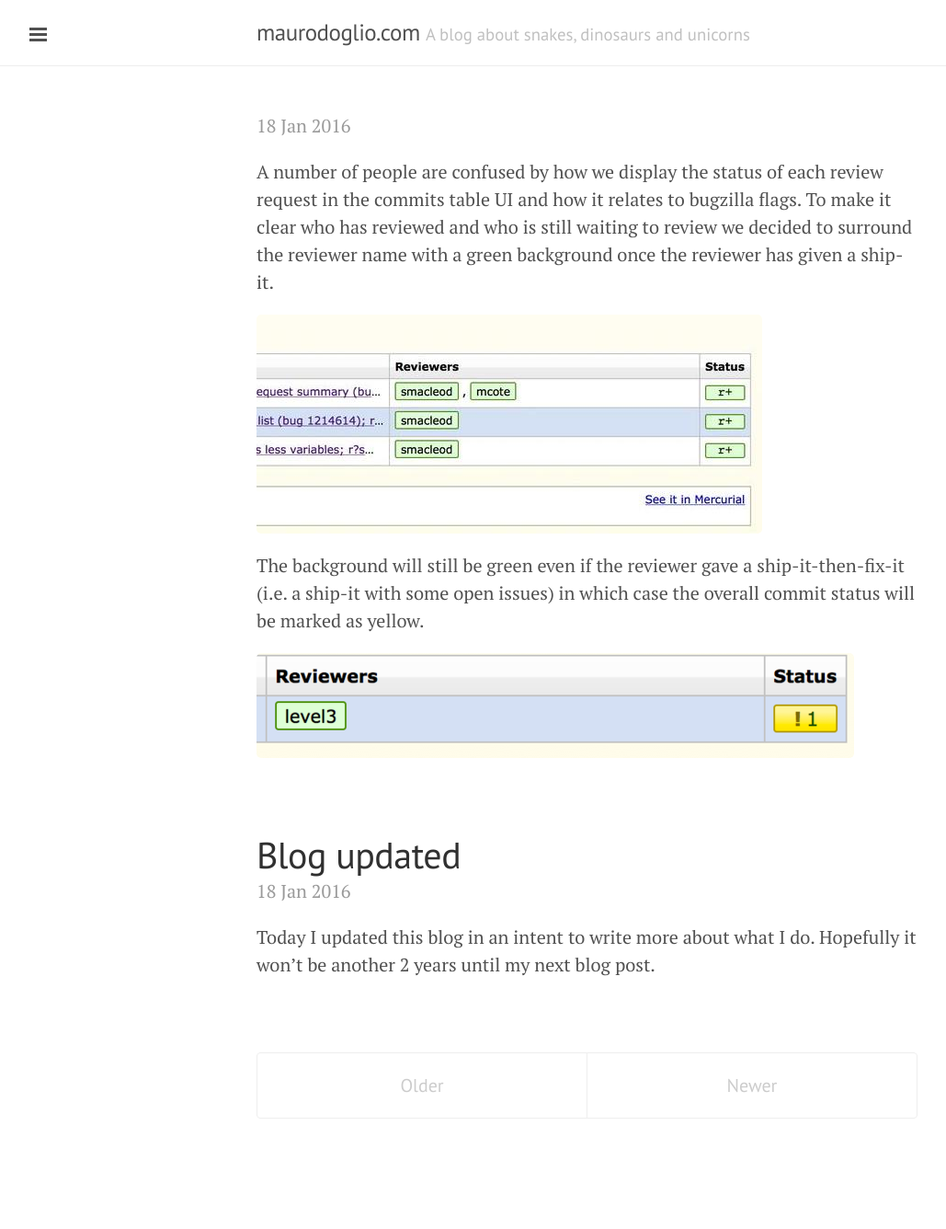
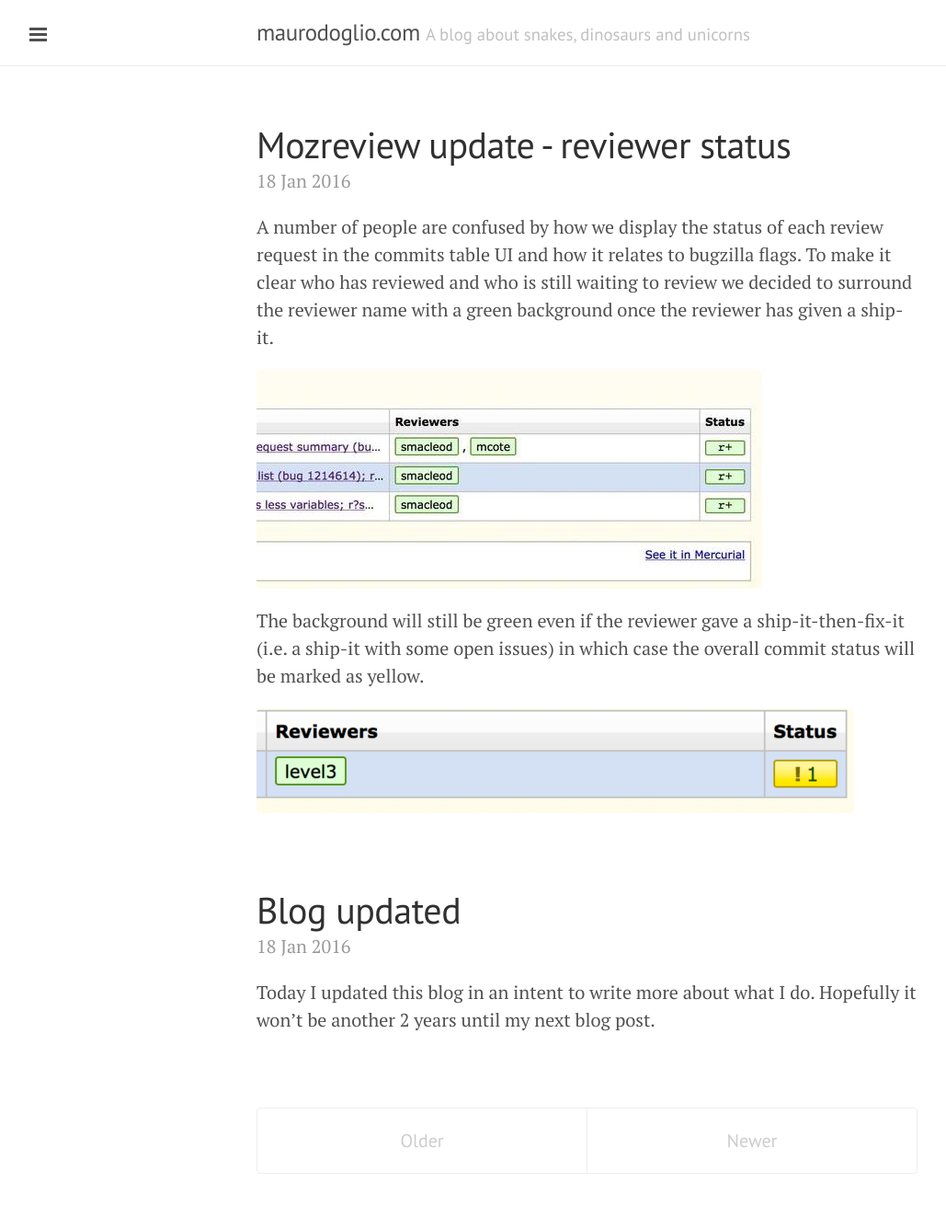
Before and after one commit to maurodoglio/maurodoglio.github.io, a Jekyll site: the page built from index.html, in a window 1280 px wide. Shown: the whole page at 92% size, without its empty margins (1-1030 px from the left). Built offline with Jekyll 4.4.1, drawn with Linux system fonts in a browser that asks for light colours; the list of posts is cut into pages by our own code; before the commit the page ends 1276 px from its top, so only the background shows below that.

Commit message:
Post update: Mozreview update: reviewer status

```diff
--- a/_posts/2016-01-18-mozreview-update-reviewer-status.markdown
+++ b/_posts/2016-01-18-mozreview-update-reviewer-status.markdown
@@ -1,6 +1,6 @@
 ---
 published: true
-title: Mozreview update: reviewer status
+title: Mozreview update - reviewer status
 layout: post
 tags: [mozreview, ux]
 ---
```
